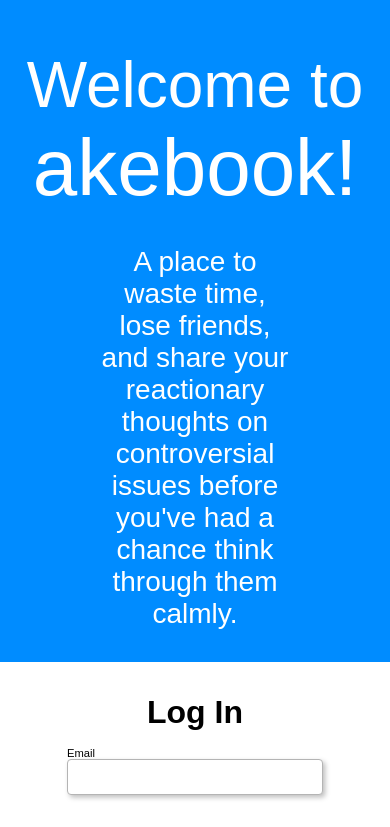
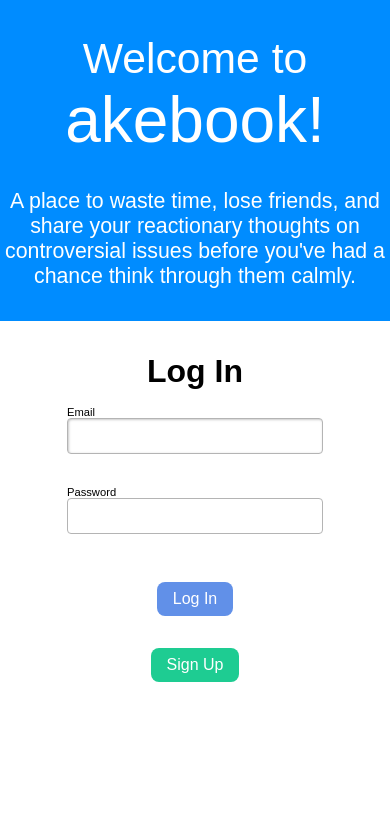
Before and after one commit to meuzishun/social-media-app, a React (Create React App) app: page /login in a window 390 px wide. Shown: the top 827 px of the page. Built offline with nearby package versions, Linux system fonts and the light colour scheme; some icons are missing.

Commit message:
Change font sizes on welcome component to be responsive

```diff
--- a/src/App.module.css
+++ b/src/App.module.css
@@ -30,9 +30,14 @@ input {
 
 button {
   border: none;
+  color: #fff;
 }
 
-input:focus,
+input:focus {
+  box-shadow: 0.05rem 0.05rem 0.15rem rgba(0, 0, 0, 0.25) inset;
+  outline: none;
+}
+
 button:hover,
 button:focus {
   box-shadow: 0.15rem 0.15rem 0.3rem rgba(0, 0, 0, 0.25);
--- a/src/components/AddFriendForm.js
+++ b/src/components/AddFriendForm.js
@@ -17,15 +17,16 @@ function AddFriendForm() {
 
   const handleInputChange = (e) => {
     setUsernameSearch(e.target.value);
+    setSearchAttempted(false);
   };
 
   const handleSearchSubmit = async (e) => {
     e.preventDefault();
     console.log(usernameSearch);
-    setSearchAttempted(true);
     const results = await getUsersByUsername(usernameSearch);
     const filteredResults = results.filter((result) => result.id !== user.id);
     setSearchResults(filteredResults);
+    setSearchAttempted(true);
   };
 
   const handleCancelClick = () => {
--- a/src/components/Friend.js
+++ b/src/components/Friend.js
@@ -1,6 +1,7 @@
 import React, { useContext, useState, useEffect } from 'react';
 import { useNavigate } from 'react-router-dom';
 import { UserContext } from '../App';
+import { NotificationsContext } from '../App';
 import {
   deleteFriendIdFromUser,
   getFileFromStorage,
@@ -9,6 +10,7 @@ import styles from './Friend.module.css';
 
 function Friend({ friend }) {
   const { user, setUser } = useContext(UserContext);
+  const { createNotification } = useContext(NotificationsContext);
   const [avatar, setAvatar] = useState(null);
   const navigate = useNavigate();
 
@@ -21,6 +23,7 @@ function Friend({ friend }) {
     setUser(alteredUser);
     console.log(`friend with id ${friend.id} has been removed`);
     navigate('/network');
+    createNotification(`${friend.username} removed from network`);
   };
 
   useEffect(() => {
--- a/src/components/SearchResult.js
+++ b/src/components/SearchResult.js
@@ -42,6 +42,7 @@ export default function SearchResult({ result }) {
     setPopupContent(null);
     setDisplayModal(false);
     navigate('/network');
+    createNotification(`${friend.username} added to network`);
   };
 
   useEffect(() => {
--- a/src/components/Welcome.module.css
+++ b/src/components/Welcome.module.css
@@ -1,3 +1,9 @@
+:root {
+  --heading-font-size: clamp(0.75rem, 8vh, 4rem);
+  --heading-top-margin-size: clamp(0.5rem, 4vh, 3rem);
+  --title-bottom-margin: clamp(0.5rem, 4vh, 2rem);
+}
+
 .welcomeContainer {
   align-self: stretch;
   background-color: rgb(0, 140, 255);
@@ -13,27 +19,28 @@
 }
 
 .welcomeHeading {
-  font-size: 4rem;
-  margin-top: 3rem;
+  /* font-size: 4rem; */
+  font-size: calc(var(--heading-font-size) * 2 / 3);
+  margin-top: var(--heading-top-margin-size);
 }
 
 .title {
   display: flex;
   align-items: center;
-  margin-bottom: 2rem;
+  margin-bottom: var(--title-bottom-margin);
 }
 
 .title > svg {
-  font-size: 7rem;
+  font-size: calc(var(--heading-font-size) * calc(5 / 3));
 }
 
 .title > h1 {
-  font-size: 5rem;
+  font-size: var(--heading-font-size);
 }
 
 .welcomeDescription {
-  font-size: 1.75rem;
-  margin-bottom: 2rem;
-  width: 50%;
+  font-size: calc(var(--heading-font-size) * 1 / 3);
+  margin-bottom: var(--title-bottom-margin);
+  max-width: 40rem;
   text-align: center;
 }
```
